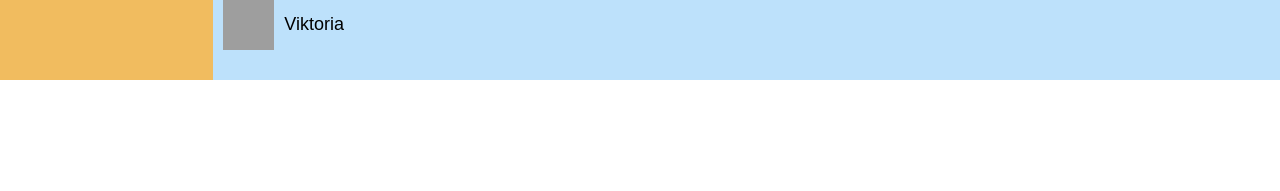
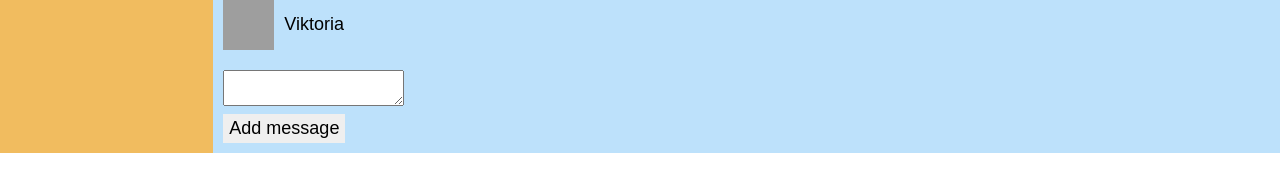
Before and after one commit to StarkovSergey/social-network, a React (Create React App) app: page /dialogs in a window 1280 px wide. Shown: the part 419-610 px from the top of the page. Built offline with nearby package versions, Linux system fonts and the light colour scheme; grey boxes are pictures that could not be loaded.

Commit message:
feat: add adding post functionality [33]

```diff
--- a/src/App.tsx
+++ b/src/App.tsx
@@ -4,7 +4,7 @@ import { Header } from "./components/Header/Header";
 import { Navbar } from "./components/Navbar/Navbar";
 import { Profile } from "./components/Profile/Profile";
 import { Dialogs } from "./components/Dialogs/Dialogs";
-import { BrowserRouter, Route } from "react-router-dom";
+import { Route } from "react-router-dom";
 import { News } from "./components/News/News";
 import { Music } from "./components/Music/Music";
 import { Settings } from "./components/Settings/Settings";
@@ -12,11 +12,11 @@ import { StateType } from "./redux/state";
 
 type AppPropsType = {
   state: StateType;
+  addPost: (message: string) => void;
 };
 
 const App = (props: AppPropsType) => {
   return (
-    <BrowserRouter>
       <div className="app-wrapper">
         <Header />
         <Navbar state={props.state.sidebarPage}/>
@@ -31,14 +31,13 @@ const App = (props: AppPropsType) => {
           />
           <Route
             path="/profile"
-            render={() => <Profile state={props.state.profilePage} />}
+            render={() => <Profile state={props.state.profilePage} addPost={props.addPost}/>}
           />
           <Route path="/news" render={News} />
           <Route path="/music" render={Music} />
           <Route path="/settings" render={Settings} />
         </main>
       </div>
-    </BrowserRouter>
   );
 };
 
--- a/src/components/Dialogs/DialogItem/DialogItem.tsx
+++ b/src/components/Dialogs/DialogItem/DialogItem.tsx
@@ -1,5 +1,6 @@
 import style from "./../Dialogs.module.css";
 import { NavLink } from "react-router-dom";
+import React from 'react';
 
 type DialogItemPropsType = {
   name: string;
@@ -7,7 +8,7 @@ type DialogItemPropsType = {
   avatar: string;
 };
 
-export const DialogItem = (props: DialogItemPropsType) => {
+export const DialogItem: React.FC<DialogItemPropsType> = (props) => {
   const path = `/dialogs/${props.id}`;
 
   return (
--- a/src/components/Dialogs/Dialogs.tsx
+++ b/src/components/Dialogs/Dialogs.tsx
@@ -1,28 +1,38 @@
-import style from "./Dialogs.module.css";
+import style from './Dialogs.module.css';
 import { DialogItem } from './DialogItem/DialogItem';
 import { Message } from './Message/Message';
-import { DialogType, MessagesPageType, MessageType } from '../../redux/state';
+import { DialogType, DialogsPageType, MessageType } from '../../redux/state';
+import React, { LegacyRef } from 'react';
 
 type DialogsPropsType = {
-  state: MessagesPageType;
-}
+  state: DialogsPageType;
+};
 
-export const Dialogs = (props: DialogsPropsType) => {
+export const Dialogs: React.FC<DialogsPropsType> = (props) => {
+  const dialogsElements = props.state.dialogs.map((dialog) => (
+    <DialogItem name={dialog.name} id={dialog.id} avatar={dialog.avatar} key={dialog.id} />
+  ));
 
-  const dialogsElements = props.state.dialogs
-    .map((dialog) => <DialogItem name={dialog.name} id={dialog.id} avatar={dialog.avatar} key={dialog.id} />)
+  const messagesElements = props.state.messages.map((message) => (
+    <Message message={message.message} key={message.id} />
+  ));
 
-  const messagesElements = props.state.messages
-    .map((message) => <Message message={message.message} key={message.id}/>)
+  const newMessageTextareaElement: LegacyRef<HTMLTextAreaElement> = React.createRef();
+  const addMessage = () => {
+    const newMessageText = newMessageTextareaElement.current?.value;
+    console.log(newMessageText);
+  };
 
   return (
     <div className={style.dialogs}>
-      <ul className={style["dialogs-list"]}>
-        {dialogsElements}
-      </ul>
-      <ul className={style["messages-list"]}>
-        {messagesElements}
-      </ul>
+      <ul className={style['dialogs-list']}>{dialogsElements}</ul>
+      <ul className={style['messages-list']}>{messagesElements}</ul>
+      <div className="new-message">
+        <textarea className="new-message__textarea" ref={newMessageTextareaElement}></textarea>
+        <button className="new-message__add-button" onClick={addMessage}>
+          Add message
+        </button>
+      </div>
     </div>
   );
 };
--- a/src/components/Dialogs/Message/Message.tsx
+++ b/src/components/Dialogs/Message/Message.tsx
@@ -1,9 +1,10 @@
 import style from "./../Dialogs.module.css";
+import React from 'react';
 
 type MessagePropsType = {
   message: string;
 };
 
-export const Message = (props: MessagePropsType) => {
+export const Message: React.FC<MessagePropsType> = (props) => {
   return <li className={style.message}>{props.message}</li>;
 };
--- a/src/components/Profile/MyPosts/MyPosts.tsx
+++ b/src/components/Profile/MyPosts/MyPosts.tsx
@@ -1,27 +1,38 @@
 import style from './MyPosts.module.css';
 import { Post } from './Post/Post';
 import { PostType } from '../../../redux/state';
+import React, { LegacyRef } from 'react';
 
 type MyPostsPropsType = {
   posts: Array<PostType>;
-}
+  addPost: (message: string) => void;
+};
 
 export const MyPosts = (props: MyPostsPropsType) => {
-  const postsElements = props.posts
-    .map((post) => <Post message={post.message} likesCount={post.likesCount} key={post.id}/>)
+  const postsElements = props.posts.map((post) => (
+    <Post message={post.message} likesCount={post.likesCount} key={post.id} />
+  ));
+
+  const newPostElement = React.createRef<HTMLTextAreaElement>(); // создать ссылку
+
+  const addPost = () => {
+    if (newPostElement.current) {
+      const text: string = newPostElement.current.value;
+      props.addPost(text);
+      newPostElement.current.value = '';
+    }
+  };
 
   return (
     <div className={style['posts-box']}>
       <h3>my posts</h3>
       <div>
         <div>
-          <textarea></textarea>
+          <textarea ref={newPostElement} id={'new-post'}></textarea>
         </div>
-        <button>Add post</button>
+        <button onClick={addPost}>Add post</button>
       </div>
-      <div className={style.posts}>
-        {postsElements}
-      </div>
+      <div className={style.posts}>{postsElements}</div>
     </div>
   );
 };
--- a/src/components/Profile/MyPosts/Post/Post.tsx
+++ b/src/components/Profile/MyPosts/Post/Post.tsx
@@ -3,11 +3,12 @@ import style from './Post.module.css';
 type PostPropsType = {
   message: string;
   likesCount: number;
+  key: number;
 }
 
-export const Post = ({message, likesCount}: PostPropsType) => {
+export const Post = ({message, likesCount, ...props}: PostPropsType) => {
   return (
-    <div className={style.item}>
+    <div className={style.item} key={props.key}>
       <img src="//unsplash.it/50/50" alt="avatar"/>
       <p>{message}</p>
       <span>like </span>{likesCount}
--- a/src/components/Profile/Profile.tsx
+++ b/src/components/Profile/Profile.tsx
@@ -5,13 +5,14 @@ import { PostType, ProfilePageType } from '../../redux/state';
 
 type ProfilePropsType = {
   state: ProfilePageType;
+  addPost: (message: string) => void;
 }
 
 export const Profile = (props: ProfilePropsType) => {
   return (
     <div>
       <ProfileInfo />
-      <MyPosts posts={props.state.posts} />
+      <MyPosts posts={props.state.posts} addPost={props.addPost} />
     </div>
   );
 };
--- a/src/index.tsx
+++ b/src/index.tsx
@@ -1,10 +1,6 @@
-import React from "react";
-import ReactDOM from "react-dom";
-import "./index.css";
-import App from "./App";
+import React from 'react';
+import './index.css';
 import { state } from './redux/state';
+import { rerenderEntireTree } from './render';
 
-ReactDOM.render(
-  <App state={state} />,
-  document.getElementById("root")
-);
+rerenderEntireTree(state);
--- a/src/redux/state.ts
+++ b/src/redux/state.ts
@@ -1,23 +1,21 @@
-import exp from 'constants';
+import { rerenderEntireTree } from '../render';
 
 export type StateType = {
   profilePage: ProfilePageType;
-  dialogsPage: MessagesPageType;
+  dialogsPage: DialogsPageType;
   sidebarPage: SidebarPageType;
 };
 
 export type ProfilePageType = {
   posts: Array<PostType>;
 };
-
-export type MessagesPageType = {
+export type DialogsPageType = {
   messages: Array<MessageType>;
   dialogs: Array<DialogType>;
 };
-
 export type SidebarPageType = {
   friends: Array<DialogType>;
-}
+};
 
 export type PostType = {
   id: number;
@@ -33,7 +31,6 @@ export type MessageType = {
   id: number;
   message: string;
 };
-
 
 export const state: StateType = {
   profilePage: {
@@ -63,6 +60,17 @@ export const state: StateType = {
       { id: 1, name: 'Reyn', avatar: '//unsplash.it/52/50' },
       { id: 4, name: 'Dimon', avatar: '//unsplash.it/48/50' },
       { id: 2, name: 'Formen', avatar: '//unsplash.it/51/52' },
-    ]
-  }
+    ],
+  },
 };
+
+export const addPost = (postMessage: string): void => {
+  const newPost: PostType = {
+    id: new Date().getTime(),
+    message: postMessage,
+    likesCount: 0,
+  };
+
+  state.profilePage.posts.push(newPost);
+  rerenderEntireTree(state);
+};
--- /dev/null
+++ b/src/render.tsx
@@ -0,0 +1,14 @@
+import React from 'react';
+import ReactDOM from 'react-dom';
+import './index.css';
+import App from './App';
+import { BrowserRouter } from 'react-router-dom';
+import { addPost, StateType } from './redux/state';
+
+export const rerenderEntireTree = (state: StateType) => {
+  ReactDOM.render(
+    <BrowserRouter>
+      <App state={state} addPost={addPost} />
+    </BrowserRouter>, document.getElementById('root')
+  );
+};
```
